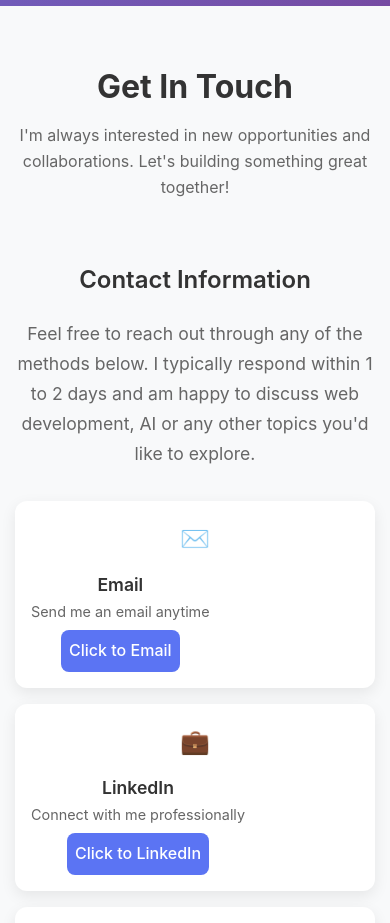
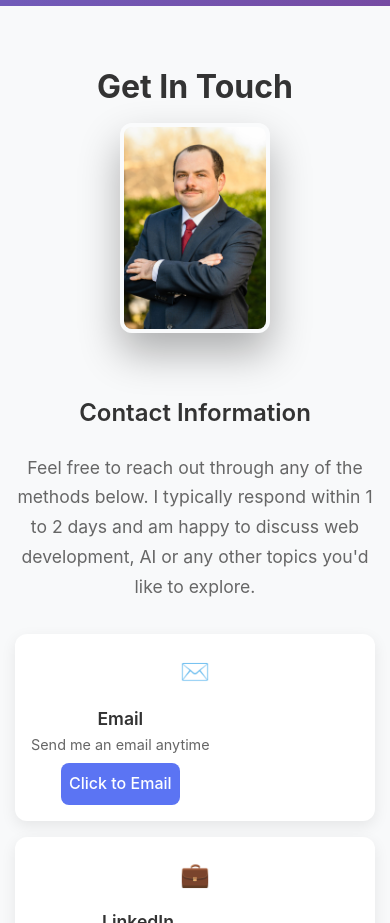
Before and after one commit to JohnMHoyt24/accessible-portfolio, a React (Create React App) app: page / in a window 390 px wide. Shown: the part 4420-5343 px from the top of the page. Built offline with nearby package versions, Linux system fonts and the light colour scheme; the HTML template or start-up script is replaced by a standard one.

Commit message:
Added an image and appropriate styling.

```diff
--- a/src/components/Contact.css
+++ b/src/components/Contact.css
@@ -111,6 +111,30 @@
   font-size: 0.9rem;
   color: #666;
   line-height: 1.4;
+}
+
+.about-image {
+  display: flex;
+  justify-content: center;
+  align-items: center;
+}
+
+.profile-image {
+  width: 250px;
+  height: 350px;
+  border-radius: 12px;
+  overflow: hidden;
+  border: 4px solid rgba(255, 255, 255, 0.3);
+  box-shadow: 0 20px 40px rgba(0, 0, 0, 0.3);
+  position: relative;
+}
+
+.profile-img {
+  width: 100%;
+  height: 100%;
+  object-fit: cover;
+  object-position: center;
+  display: block;
 }
 
 .availability {
@@ -281,6 +305,12 @@
   .contact-form-container {
     padding: 2rem;
   }
+
+  .profile-image {
+    width: 220px;
+    height: 308px;
+    max-width: 80vw;
+  }
 }
 
 @media (max-width: 768px) {
@@ -312,6 +342,12 @@
 
   .contact-form h3 {
     font-size: 1.5rem;
+  }
+
+  .profile-image {
+    width: 200px;
+    height: 280px;
+    max-width: 90vw;
   }
 }
 
@@ -346,6 +382,13 @@
     padding: 0.8rem 1.5rem;
     font-size: 1rem;
   }
+
+  .profile-image {
+    width: 150px;
+    height: 210px;
+    max-width: 85vw;
+    max-height: 60vh;
+  }
 }
 
 /* High contrast mode */
@@ -378,6 +421,10 @@
   .submit-button:hover:not(:disabled) {
     background: #333333;
   }
+
+  .profile-image {
+    border: 4px solid #ffffff;
+  }
 }
 
 /* Reduced motion */
@@ -393,4 +440,5 @@
   .submit-button:hover:not(:disabled) {
     transform: none;
   }
+
 }
--- a/src/components/Contact.js
+++ b/src/components/Contact.js
@@ -1,5 +1,7 @@
 import { useState } from "react";
 import "./Contact.css";
+import happyImage from "../assets/happy.jpg";
+import profileImage from "../assets/profile.jpg";
 
 const Contact = () => {
   const [formData, setFormData] = useState({
@@ -78,10 +80,23 @@ const Contact = () => {
       <div className="contact-container">
         <div className="contact-header">
           <h2>Get In Touch</h2>
-          <p className="contact-subtitle">
+          <div className="about-image">
+            <div
+              className="profile-image"
+              role="img"
+              aria-label="Profile picture of the developer"
+            >
+              <img
+                src={profileImage}
+                alt="A professional picture of me, the developer."
+                className="profile-img"
+              />
+            </div>
+          </div>
+          {/*<p className="contact-subtitle">
             I'm always interested in new opportunities and collaborations. Let's
             building something great together!
-          </p>
+          </p>*/}
         </div>
 
         <div className="contact-content">
```
